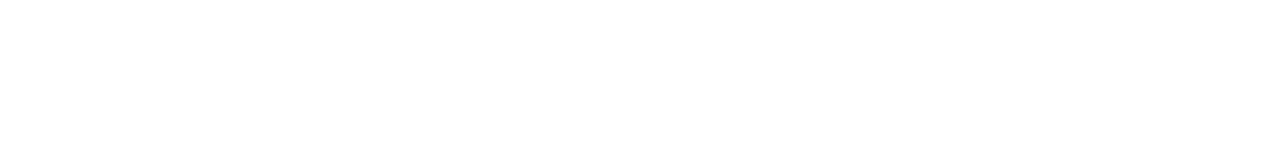
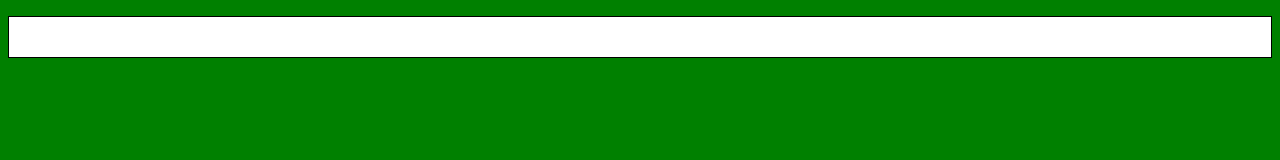
Before and after one commit to jorgedepablo/2018-19-CSAAI-mi-cal, a plain HTML site: page index.html in a window 1280 px wide. Drawn offline with Linux system fonts and the light colour scheme.

Commit message:
avanzando pero no mucho

```diff
--- /dev/null
+++ b/cal-js.js
@@ -0,0 +1,2 @@
+/*Javascript file*/
+console.log('Hola gozon');
--- a/index.html
+++ b/index.html
@@ -2,9 +2,15 @@
 <html lang="en" dir="ltr">
     <head>
         <meta charset="utf-8">
-        <title></title>
+        <title>Calculator HTML</title>
+        <link type="text/css" rel="stylesheet" href="style.css">
+        <script type="text/javascript" src="cal-js.js">
+
+        </script>
     </head>
     <body>
-
+        <div id="content">
+            <p id="display"> </p>
+        </div>
     </body>
 </html>
--- /dev/null
+++ b/style.css
@@ -0,0 +1,10 @@
+/*Style doc*/
+body{
+    background-size: auto;
+    background-color: green;
+}
+#display{
+    background-color: white;
+    padding: 20px;
+    border: 1px solid black;
+}
```
